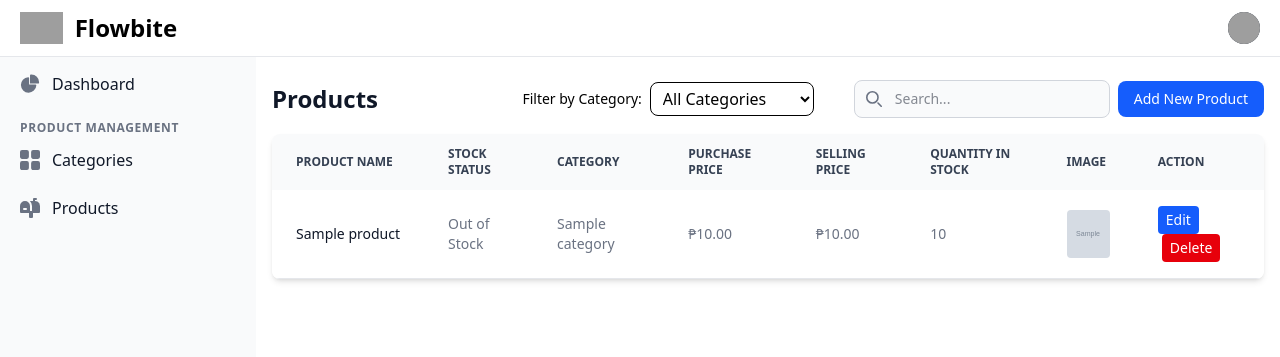
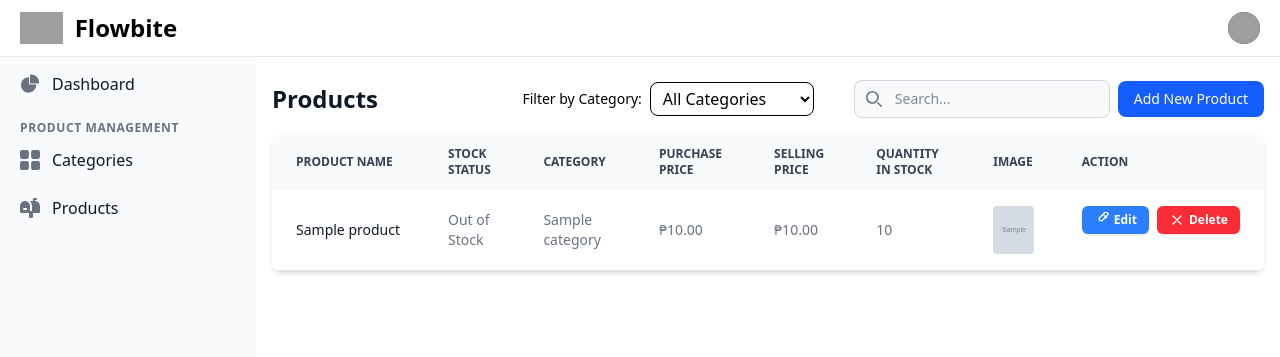
Before and after one commit to CrystalAila/GroupThirteen, a Django app: page /products/list/ in a window 1280 px wide. Shown: the top 357 px of the page. Run offline with Django 4.2, Linux system fonts and the light colour scheme; tables that the repository leaves empty hold one stand-in row (values such as "Sample post"); grey boxes marked "Sample" are stand-in pictures; some libraries are stand-ins or nearby versions; grey boxes are pictures that could not be loaded.

Commit message:
edit/delete button update

```diff
--- a/crud/static/css/output.css
+++ b/crud/static/css/output.css
@@ -62,6 +62,7 @@
     --font-weight-bold: 700;
     --tracking-wider: 0.05em;
     --radius-sm: 0.25rem;
+    --radius-md: 0.375rem;
     --radius-lg: 0.5rem;
     --radius-2xl: 1rem;
     --default-transition-duration: 150ms;
@@ -441,6 +442,9 @@
   .justify-start {
     justify-content: flex-start;
   }
+  .gap-1 {
+    gap: calc(var(--spacing) * 1);
+  }
   .gap-2 {
     gap: calc(var(--spacing) * 2);
   }
@@ -504,6 +508,9 @@
   .rounded-lg {
     border-radius: var(--radius-lg);
   }
+  .rounded-md {
+    border-radius: var(--radius-md);
+  }
   .rounded-sm {
     border-radius: var(--radius-sm);
   }
@@ -539,6 +546,9 @@
   .bg-blue-200 {
     background-color: var(--color-blue-200);
   }
+  .bg-blue-500 {
+    background-color: var(--color-blue-500);
+  }
   .bg-blue-600 {
     background-color: var(--color-blue-600);
   }
@@ -565,6 +575,9 @@
   }
   .bg-red-200 {
     background-color: var(--color-red-200);
+  }
+  .bg-red-500 {
+    background-color: var(--color-red-500);
   }
   .bg-red-600 {
     background-color: var(--color-red-600);
@@ -622,6 +635,9 @@
   }
   .py-1 {
     padding-block: calc(var(--spacing) * 1);
+  }
+  .py-1\.5 {
+    padding-block: calc(var(--spacing) * 1.5);
   }
   .py-2 {
     padding-block: calc(var(--spacing) * 2);
@@ -700,9 +716,6 @@
   .text-blue-500 {
     color: var(--color-blue-500);
   }
-  .text-blue-600 {
-    color: var(--color-blue-600);
-  }
   .text-gray-400 {
     color: var(--color-gray-400);
   }
@@ -760,6 +773,11 @@
     transition-timing-function: var(--tw-ease, var(--default-transition-timing-function));
     transition-duration: var(--tw-duration, var(--default-transition-duration));
   }
+  .transition-all {
+    transition-property: all;
+    transition-timing-function: var(--tw-ease, var(--default-transition-timing-function));
+    transition-duration: var(--tw-duration, var(--default-transition-duration));
+  }
   .transition-transform {
     transition-property: transform, translate, scale, rotate;
     transition-timing-function: var(--tw-ease, var(--default-transition-timing-function));
@@ -768,6 +786,10 @@
   .duration-75 {
     --tw-duration: 75ms;
     transition-duration: 75ms;
+  }
+  .duration-150 {
+    --tw-duration: 150ms;
+    transition-duration: 150ms;
   }
   .group-hover\:text-gray-900 {
     &:is(:where(.group):hover *) {
@@ -784,6 +806,13 @@
   .even\:bg-gray-50 {
     &:nth-child(even) {
       background-color: var(--color-gray-50);
+    }
+  }
+  .hover\:bg-blue-600 {
+    &:hover {
+      @media (hover: hover) {
+        background-color: var(--color-blue-600);
+      }
     }
   }
   .hover\:bg-blue-700 {
@@ -807,6 +836,13 @@
       }
     }
   }
+  .hover\:bg-red-600 {
+    &:hover {
+      @media (hover: hover) {
+        background-color: var(--color-red-600);
+      }
+    }
+  }
   .hover\:bg-red-700 {
     &:hover {
       @media (hover: hover) {
@@ -825,13 +861,6 @@
     &:hover {
       @media (hover: hover) {
         color: var(--color-gray-900);
-      }
-    }
-  }
-  .hover\:underline {
-    &:hover {
-      @media (hover: hover) {
-        text-decoration-line: underline;
       }
     }
   }
@@ -1018,11 +1047,6 @@
   .dark\:text-black {
     @media (prefers-color-scheme: dark) {
       color: var(--color-black);
-    }
-  }
-  .dark\:text-blue-500 {
-    @media (prefers-color-scheme: dark) {
-      color: var(--color-blue-500);
     }
   }
   .dark\:text-gray-200 {
--- a/crud/templates/products/index.html
+++ b/crud/templates/products/index.html
@@ -82,9 +82,9 @@
                         <span class="text-gray-400 italic">No image</span>
                       {% endif %}
                     </td>
-                    <td class="px-6 py-4">
+                    <td class="px-6 py-4 flex gap-2">
                         <button type="button"
-    class="bg-blue-600 text-white px-2 py-1 text-sm rounded hover:bg-blue-700 focus:outline-none focus:ring-2 focus:ring-blue-400"
+        class="inline-flex items-center gap-1 bg-blue-500 text-white px-3 py-1.5 text-xs font-semibold rounded-md shadow-sm hover:bg-blue-600 focus:outline-none focus:ring-2 focus:ring-blue-400 transition-all duration-150"
         onclick="openEditModalWithData(this)"
         data-product-id="{{ product.product_id }}"
         data-product-name="{{ product.product_name }}"
@@ -93,13 +93,14 @@
         data-selling-price="{{ product.selling_price }}"
         data-quantity-in-stock="{{ product.quantity_in_stock }}"
         data-stock-status="{{ product.stock_status }}">
+        <svg xmlns="http://www.w3.org/2000/svg" class="h-4 w-4" fill="none" viewBox="0 0 24 24" stroke="currentColor"><path stroke-linecap="round" stroke-linejoin="round" stroke-width="2" d="M15.232 5.232l3.536 3.536M9 13h3l8-8a2.828 2.828 0 00-4-4l-8 8v3z" /></svg>
         Edit
     </button>
     <button type="button"
-        style="margin-left: 0.25rem;"
-        class="bg-red-600 text-white px-2 py-1 text-sm rounded hover:bg-red-700 focus:outline-none focus:ring-2 focus:ring-red-400"
+        class="inline-flex items-center gap-1 bg-red-500 text-white px-3 py-1.5 text-xs font-semibold rounded-md shadow-sm hover:bg-red-600 focus:outline-none focus:ring-2 focus:ring-red-400 transition-all duration-150"
         onclick="openDeleteModalWithData(this)"
         data-product-id="{{ product.product_id }}">
+        <svg xmlns="http://www.w3.org/2000/svg" class="h-4 w-4" fill="none" viewBox="0 0 24 24" stroke="currentColor"><path stroke-linecap="round" stroke-linejoin="round" stroke-width="2" d="M6 18L18 6M6 6l12 12" /></svg>
         Delete
     </button>
                     </td>
```
Also changed, not shown: crud/templates/categories/index2.html (+5 -4 lines). Lines whose indentation alone changed are shown as unchanged.
